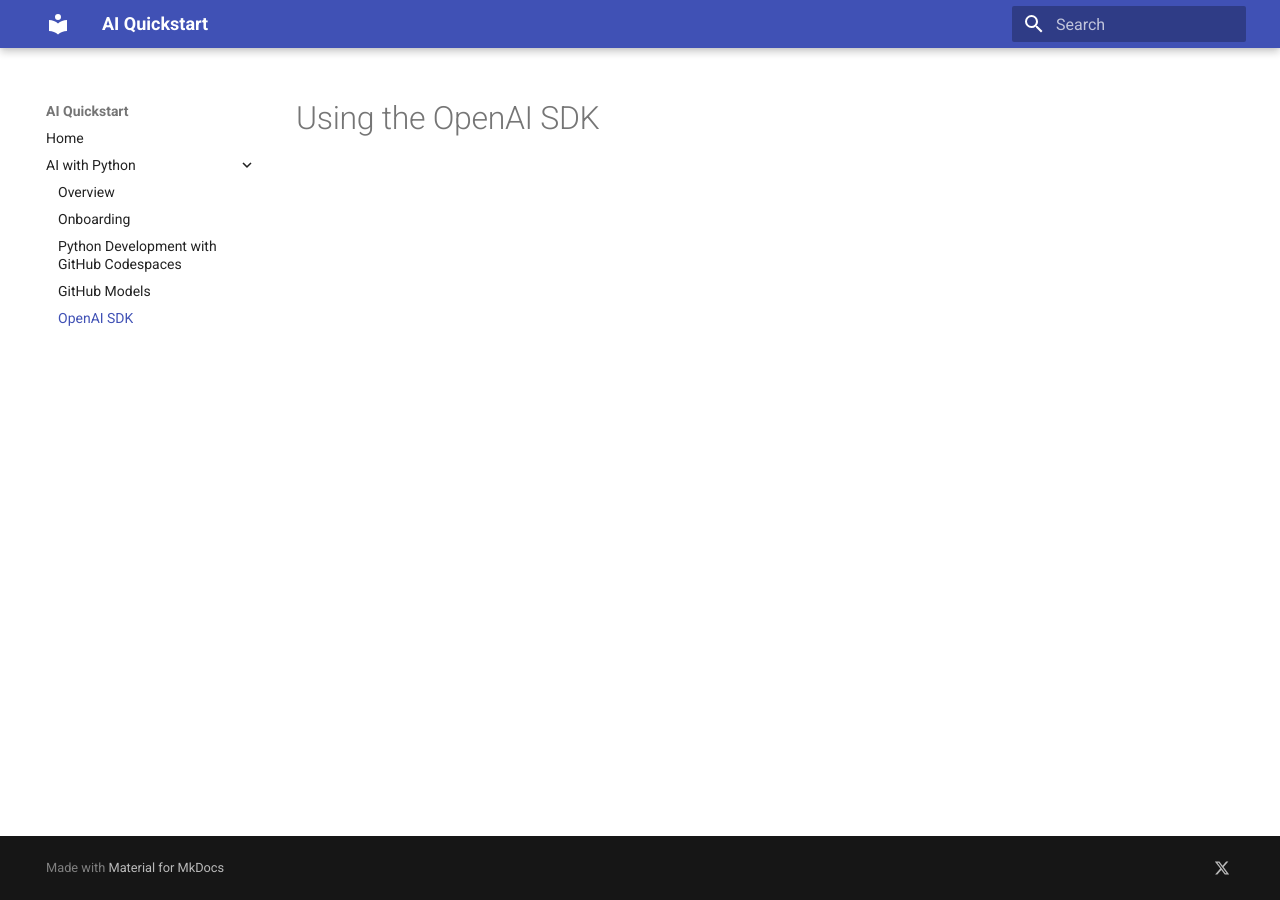
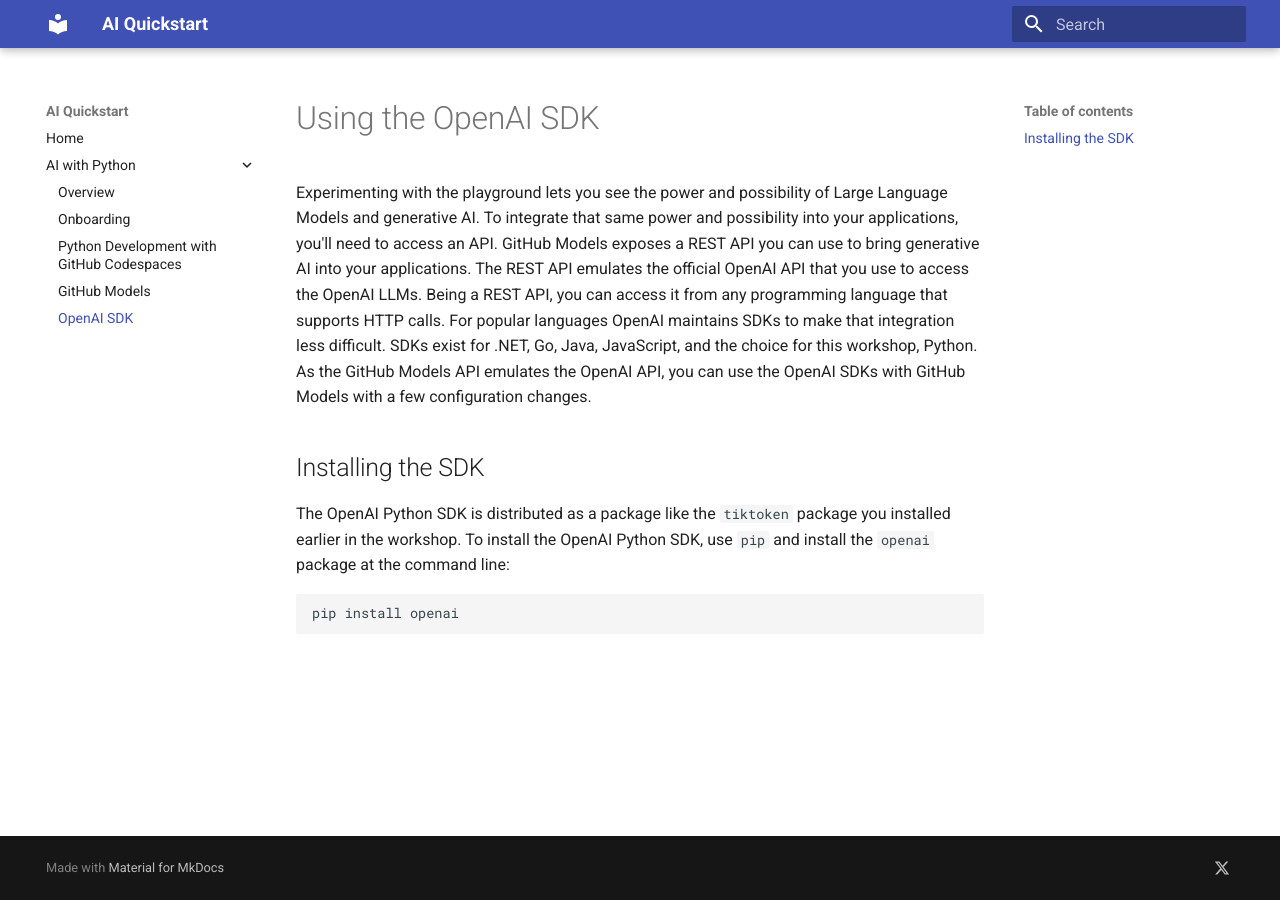
Before and after one commit to get-aiquickstart/get-aiquickstart.github.io, an MkDocs documentation site: the page built from docs/python/openai.md, in a window 1280 px wide. Built offline with MkDocs 1.6.1 and Material for MkDocs 9.7.7, drawn with Linux system fonts in a browser that asks for light colours.

Commit message:
Started OpenAI SDK

````diff
--- a/docs/python/openai.md
+++ b/docs/python/openai.md
@@ -1 +1,10 @@
 # Using the OpenAI SDK
+
+Experimenting with the playground lets you see the power and possibility of Large Language Models and generative AI.  To integrate that same power and possibility into your applications, you'll need to access an API.  GitHub Models exposes a REST API you can use to bring generative AI into your applications.  The REST API emulates the official OpenAI API that you use to access the OpenAI LLMs.  Being a REST API, you can access it from any programming language that supports HTTP calls.  For popular languages OpenAI maintains SDKs to make that integration less difficult.  SDKs exist for .NET, Go, Java, JavaScript, and the choice for this workshop, Python.  As the GitHub Models API emulates the OpenAI API, you can use the OpenAI SDKs with GitHub Models with a few configuration changes.
+
+## Installing the SDK
+
+The OpenAI Python SDK is distributed as a package like the `tiktoken` package you installed earlier in the workshop.  To install the OpenAI Python SDK, use `pip` and install the `openai` package at the command line:
+```bash
+pip install openai
+```
````
